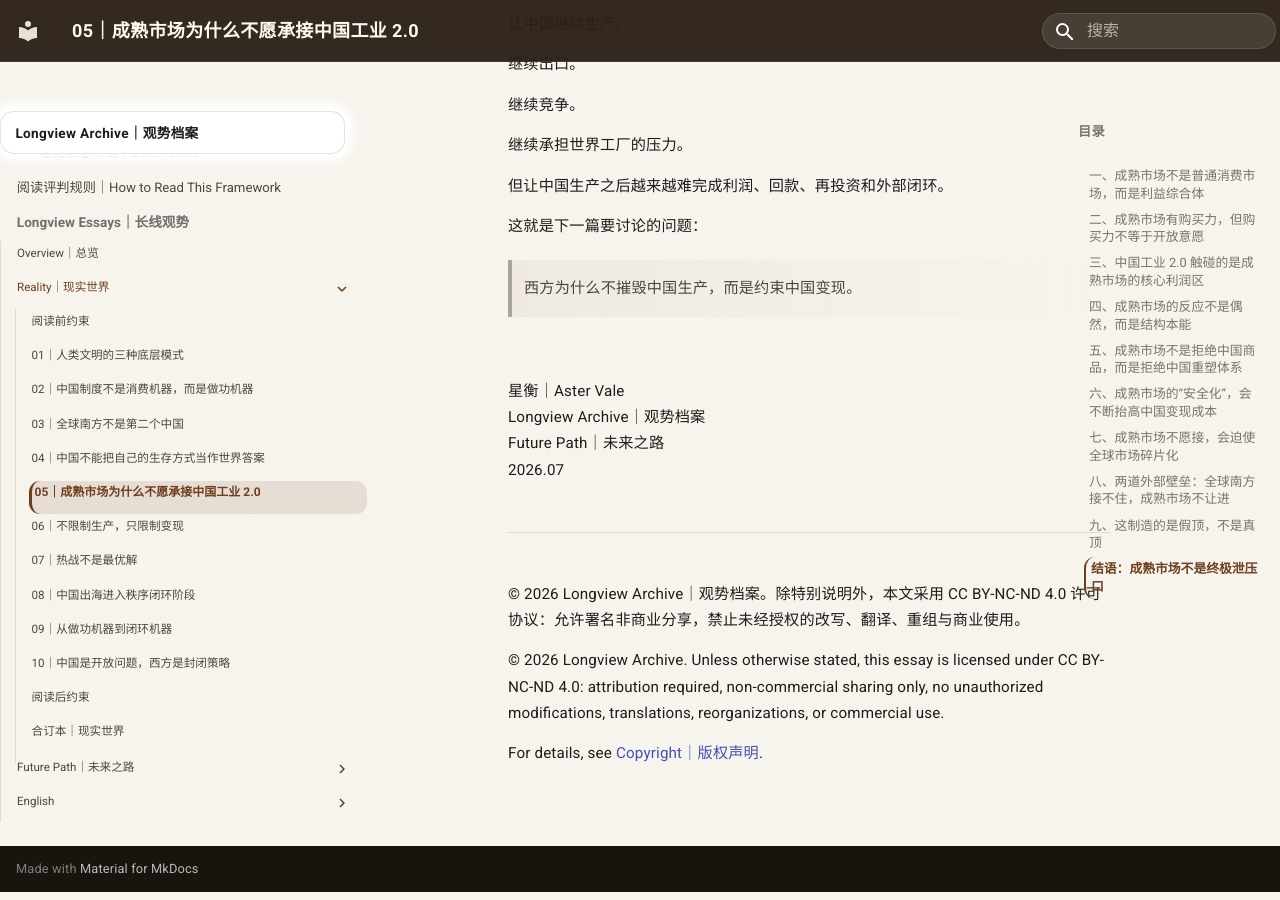
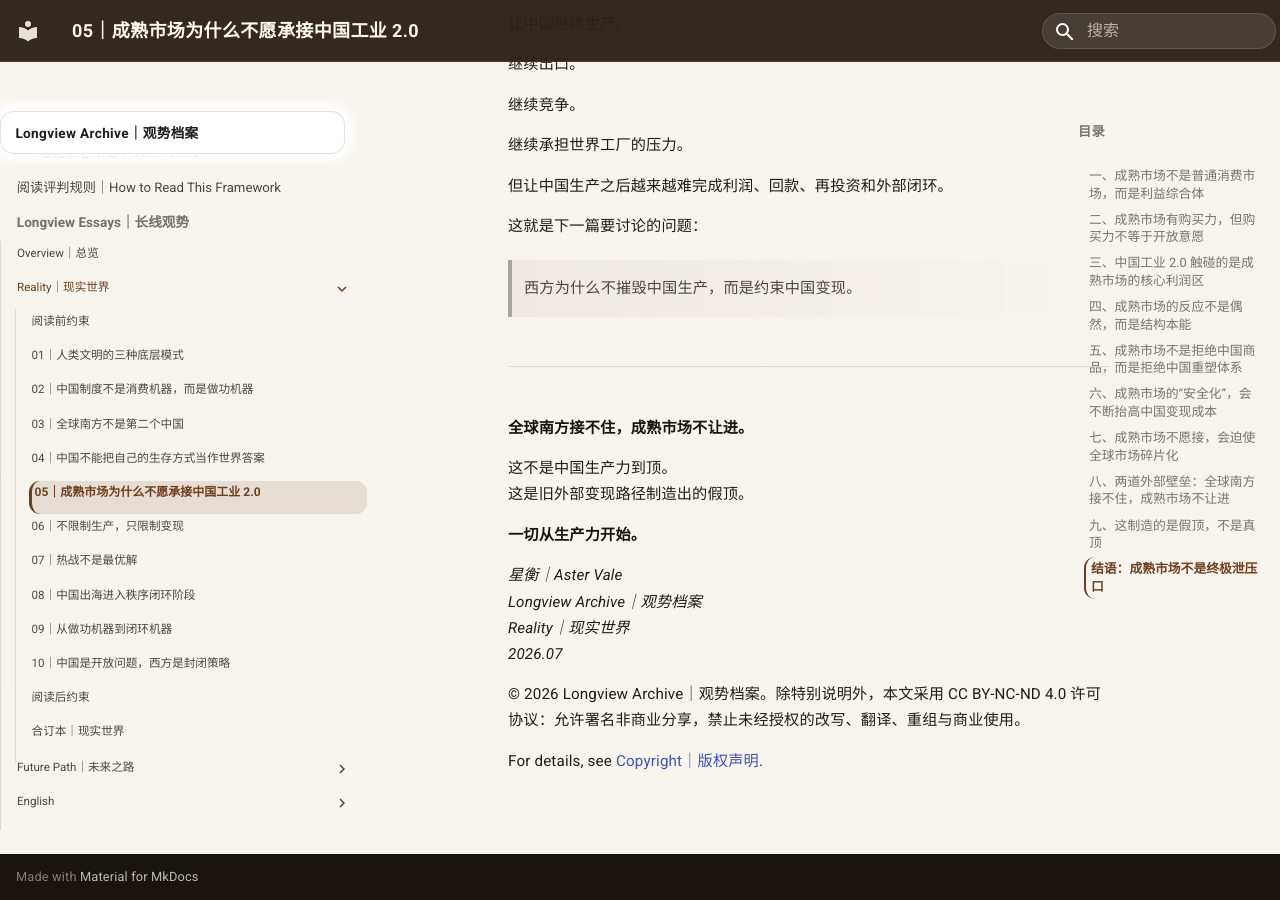
Before and after one commit to guanshi1688/longview-archive, an MkDocs documentation site: the page built from docs/essays/reality/05.md, in a window 1280 px wide and 900 px high, scrolled down 16796 px. Built offline with MkDocs 1.6.1 and Material for MkDocs 9.7.7, drawn with Linux system fonts in a browser that asks for light colours.

Commit message:
Update 05.md

```diff
--- a/docs/essays/reality/05.md
+++ b/docs/essays/reality/05.md
@@ -750,18 +750,20 @@
 
 > 西方为什么不摧毁中国生产，而是约束中国变现。
 
+---
 
-<br>
+**全球南方接不住，成熟市场不让进。**
 
-星衡｜Aster Vale<br>
-Longview Archive｜观势档案<br>
-Future Path｜未来之路<br>
-2026.07
+这不是中国生产力到顶。
+这是旧外部变现路径制造出的假顶。
 
----
+**一切从生产力开始。**
+
+*星衡｜Aster Vale*
+*Longview Archive｜观势档案*
+*Reality｜现实世界*
+*2026.07*
 
 © 2026 Longview Archive｜观势档案。除特别说明外，本文采用 CC BY-NC-ND 4.0 许可协议：允许署名非商业分享，禁止未经授权的改写、翻译、重组与商业使用。
 
-© 2026 Longview Archive. Unless otherwise stated, this essay is licensed under CC BY-NC-ND 4.0: attribution required, non-commercial sharing only, no unauthorized modifications, translations, reorganizations, or commercial use.
-
 For details, see [Copyright｜版权声明](/copyright/).
```
